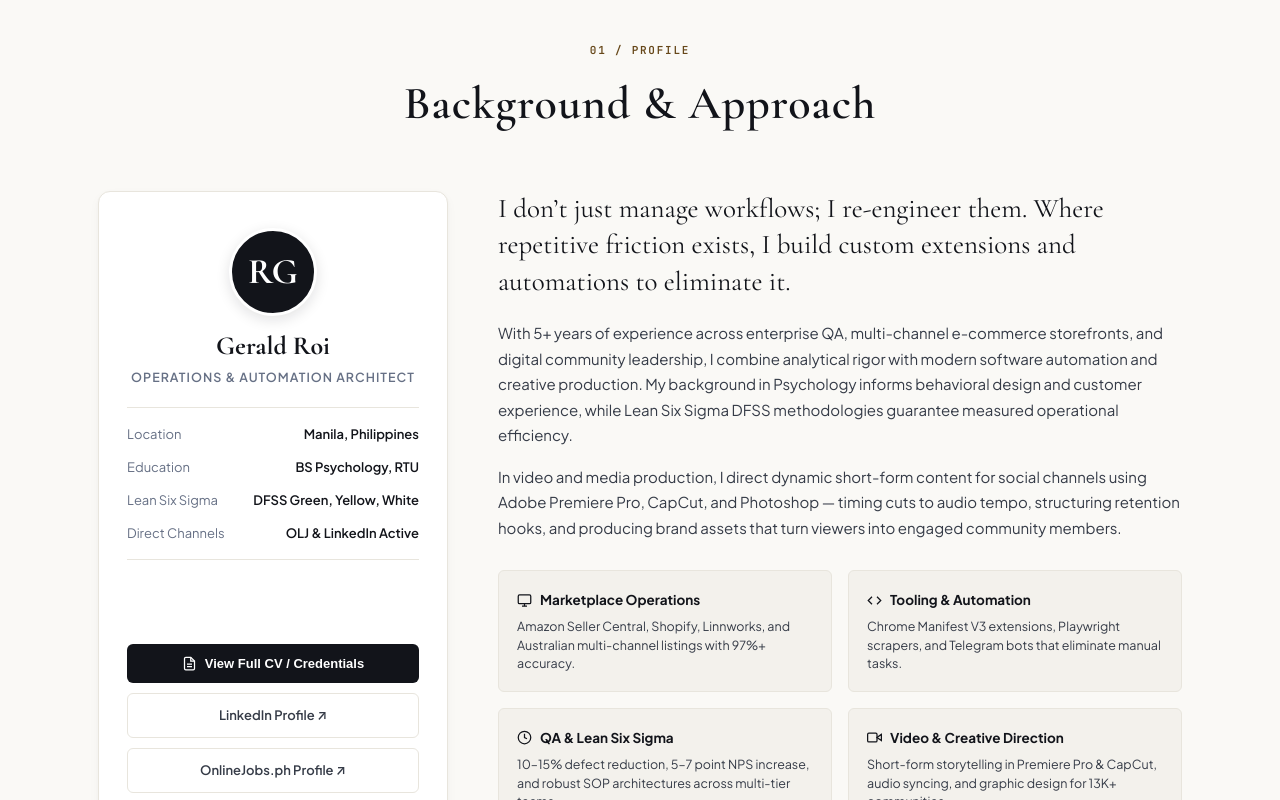
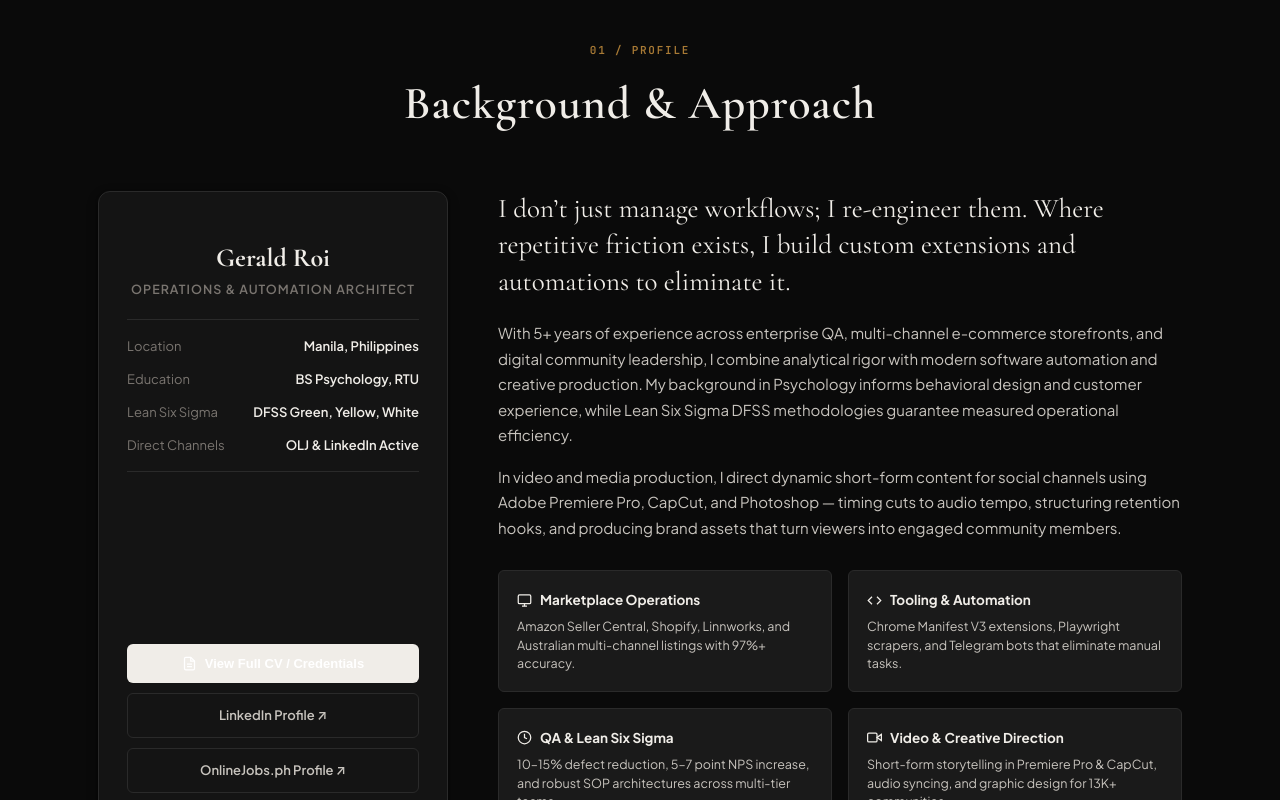
Before and after one commit to dcxgerald/portfolio, a plain HTML site: page index.html in a window 1280 px wide. Shown: the part 749-1549 px from the top of the page. Drawn offline with nearby package versions, Linux system fonts and the light colour scheme.

Commit message:
Black theme + remove RG avatar circle

```diff
--- a/index.html
+++ b/index.html
@@ -12,23 +12,23 @@
 
   <style>
     :root {
-      --bg: #FAF9F6;
-      --bg-surface: #FFFFFF;
-      --bg-subtle: #F3F1EC;
-      --border-subtle: #E8E5DD;
-      --border-strong: #D5D0C5;
-      --ink-primary: #12141A;
-      --ink-secondary: #353B47;
-      --ink-muted: #667085;
-      --accent-bronze: #875F24;
-      --accent-bronze-dark: #664719;
-      --accent-green: #1F6E43;
-      --accent-navy: #182B3E;
+      --bg: #0A0A0A;
+      --bg-surface: #141414;
+      --bg-subtle: #1A1A1A;
+      --border-subtle: #2A2A2A;
+      --border-strong: #3A3A3A;
+      --ink-primary: #F0EDE8;
+      --ink-secondary: #C8C4BE;
+      --ink-muted: #7A7570;
+      --accent-bronze: #C99A4B;
+      --accent-bronze-dark: #A87A35;
+      --accent-green: #2E9E62;
+      --accent-navy: #2A4A6A;
       --font-serif: 'Cormorant Garamond', Georgia, serif;
       --font-sans: 'Plus Jakarta Sans', system-ui, -apple-system, sans-serif;
       --font-mono: 'JetBrains Mono', monospace;
-      --shadow-subtle: 0 1px 3px rgba(18, 20, 26, 0.03), 0 4px 12px rgba(18, 20, 26, 0.03);
-      --shadow-hover: 0 8px 24px -4px rgba(18, 20, 26, 0.08);
+      --shadow-subtle: 0 1px 3px rgba(0,0,0,0.4), 0 4px 12px rgba(0,0,0,0.3);
+      --shadow-hover: 0 8px 24px -4px rgba(0,0,0,0.6);
       --radius: 12px;
       --radius-sm: 6px;
       --radius-pill: 9999px;
@@ -287,21 +287,7 @@
       margin-bottom: 24px;
     }
 
-    .profile-avatar {
-      width: 88px;
-      height: 88px;
-      border-radius: 50%;
-      background: var(--ink-primary);
-      color: #FFFFFF;
-      display: inline-flex;
-      align-items: center;
-      justify-content: center;
-      font-family: var(--font-serif);
-      font-size: 36px;
-      font-weight: 700;
-      box-shadow: 0 4px 14px rgba(18, 20, 26, 0.12);
-      border: 3px solid var(--bg-surface);
-    }
+
 
     .profile-name {
       font-family: var(--font-serif);
@@ -971,7 +957,7 @@
         <!-- Profile Card -->
         <div class="profile-card">
           <div class="profile-top">
-            <div class="profile-avatar">RG</div>
+
             <h3 class="profile-name">Gerald Roi</h3>
             <p class="profile-role">Operations & Automation Architect</p>
 
```
